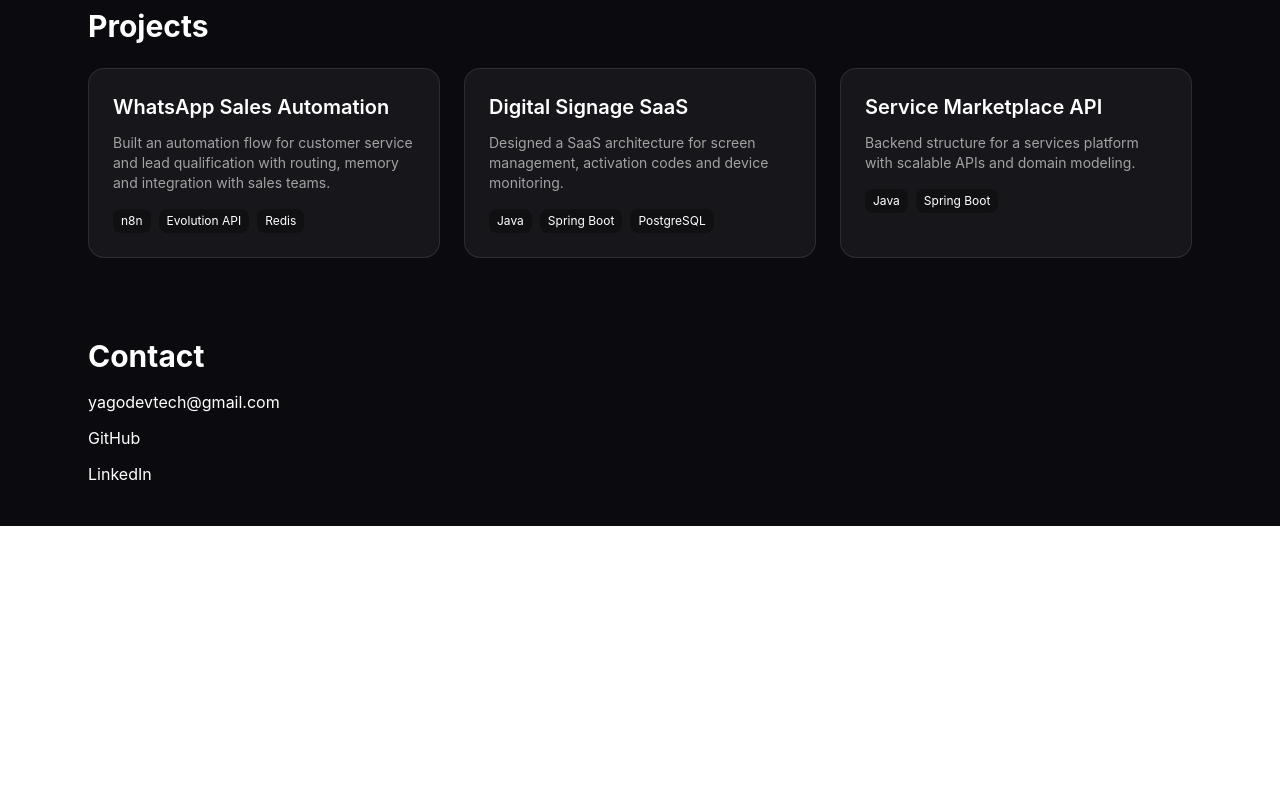
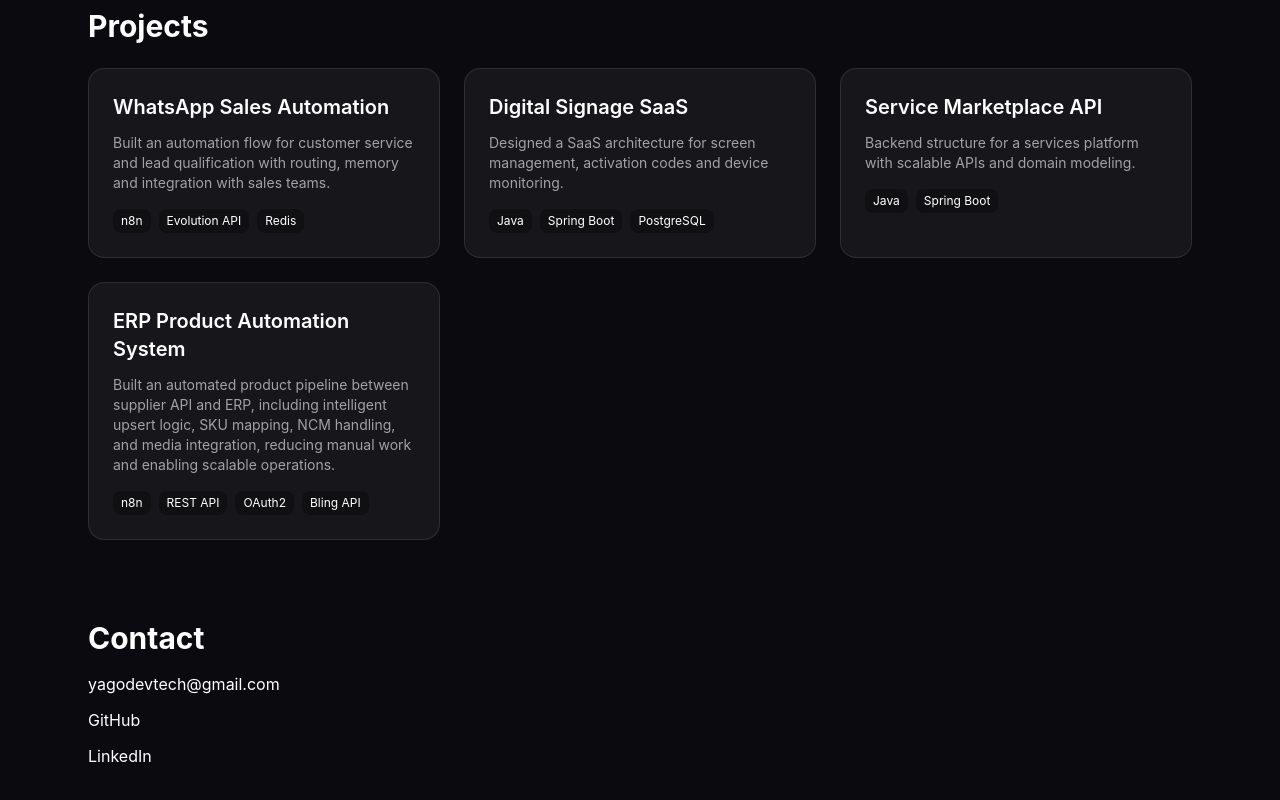
Before and after one commit to YagoACarvalho/portfolio, a React (Vite) app: page / in a window 1280 px wide. Shown: the part 1042-1842 px from the top of the page. Before the commit the page ends 1568 px from the top, so only its background shows below. Built offline with nearby package versions, Linux system fonts and the light colour scheme; the HTML template or start-up script is replaced by a standard one.

Commit message:
Adding a project 'ERP automation'

```diff
--- a/src/App.jsx
+++ b/src/App.jsx
@@ -51,6 +51,13 @@ export default function Portfolio() {
       stack: ["Java", "Spring Boot"],
       link: "#",
     },
+    {
+      title: "ERP Product Automation System",
+      description:
+        "Built an automated product pipeline between supplier API and ERP, including intelligent upsert logic, SKU mapping, NCM handling, and media integration, reducing manual work and enabling scalable operations.",
+      stack: ["n8n", "REST API", "OAuth2", "Bling API"],
+      link: "#",
+    }
   ];
 
   return (
```
